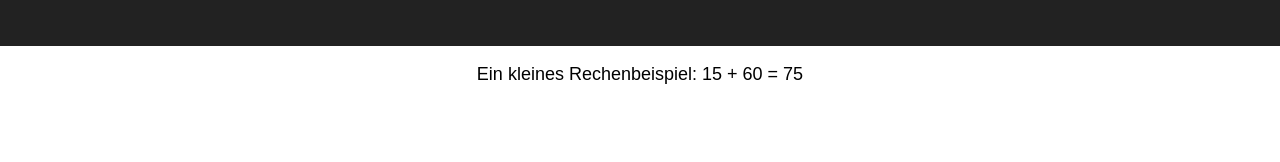
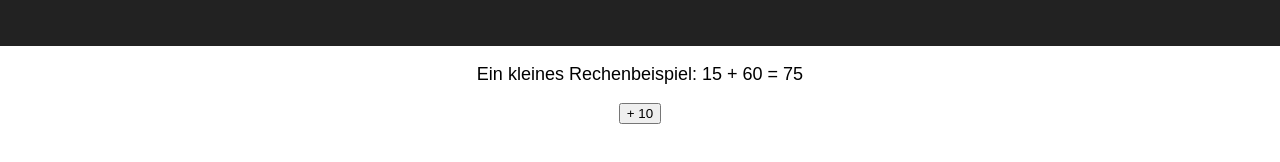
Before and after one commit to florianwittmann/udemy-react-grundlagen-kurs, a React (Create React App) app: page / in a window 1280 px wide. Shown: the part 144-306 px from the top of the page. Built offline with nearby package versions, Linux system fonts and the light colour scheme.

Commit message:
Beeinflusse den State und damit die Ausgabe deiner Komponente

```diff
--- a/src/Rechnung.js
+++ b/src/Rechnung.js
@@ -9,10 +9,19 @@ class Rechnung extends Component {
 
     render() {
         return (
-            <p className="App-intro">
-                Ein kleines Rechenbeispiel: {this.props.zahlA} + {this.state.zahlB} = {this.props.zahlA + this.state.zahlB}
-            </p>
+            <div>
+                <p className="App-intro">
+                    Ein kleines Rechenbeispiel: {this.props.zahlA} + {this.state.zahlB} = {this.props.zahlA + this.state.zahlB}
+                </p>
+                <button onClick={this.erhoeheUmZehn}>
+                    + 10
+                </button>
+            </div>
         )
+    }
+
+    erhoeheUmZehn = () => {
+        this.setState({ zahlB: this.state.zahlB + 10 })
     }
 }
 
```
